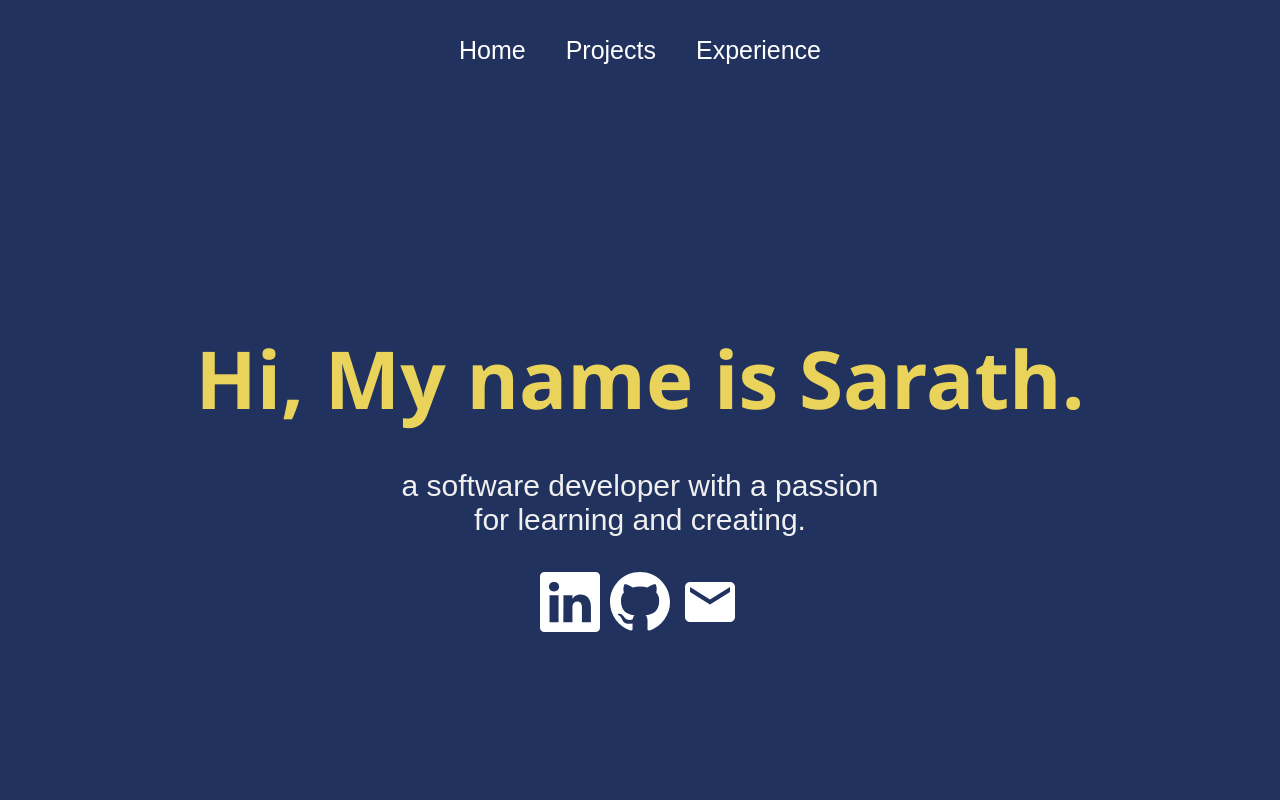
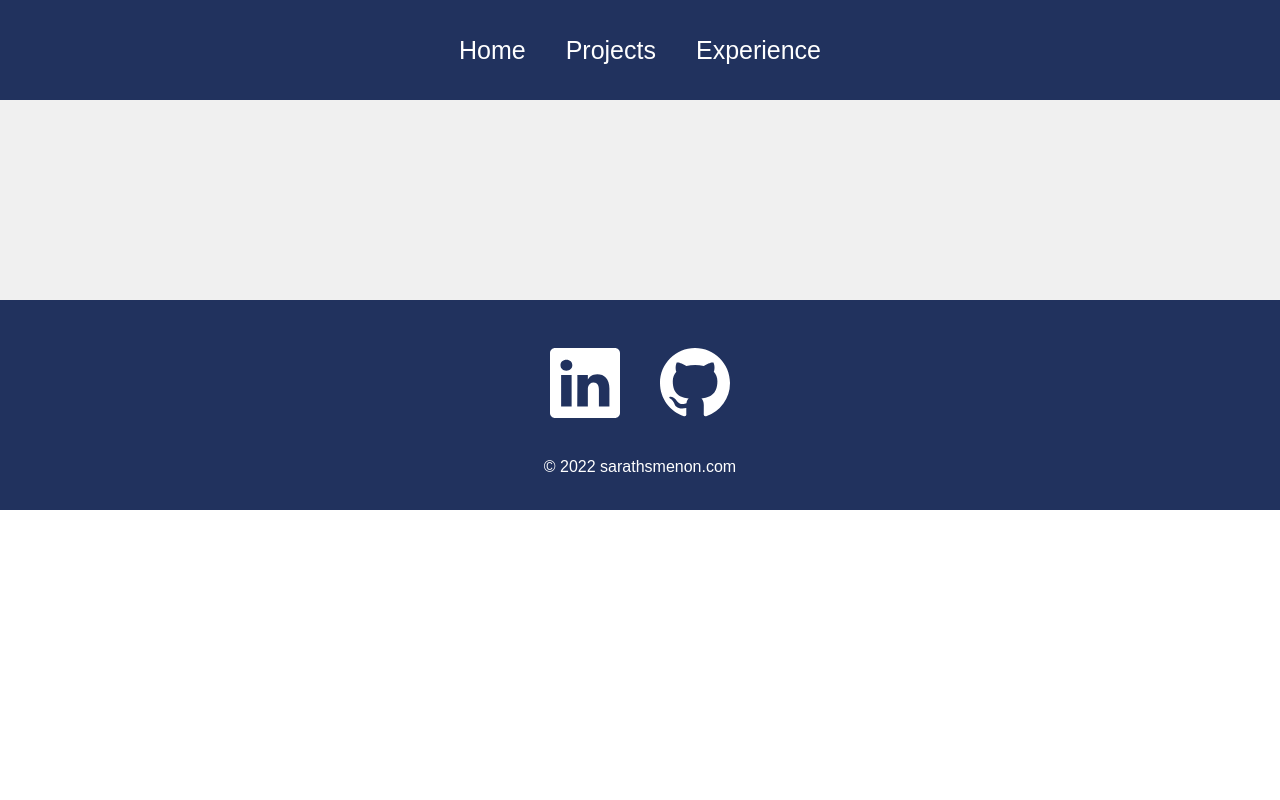
Before and after one commit to sarath2370/portfolio, a React (Create React App) app: page / in a window 1280 px wide. Shown: the top 800 px of the page. Built offline with nearby package versions, Linux system fonts and the light colour scheme.

Commit message:
third commit

```diff
--- a/src/App.js
+++ b/src/App.js
@@ -13,7 +13,7 @@
       <Router>
         <Navbar />
         <Routes>
-          <Route path="/" element={<Home />} />
+          <Route path="/portfolio" element={<Home />} />
           <Route path="/projects" element={<Projects />} />
           <Route path="/project/:id" element={<ProjectDisplay />} />
           <Route path="/experience" element={<Experience />} />
```
